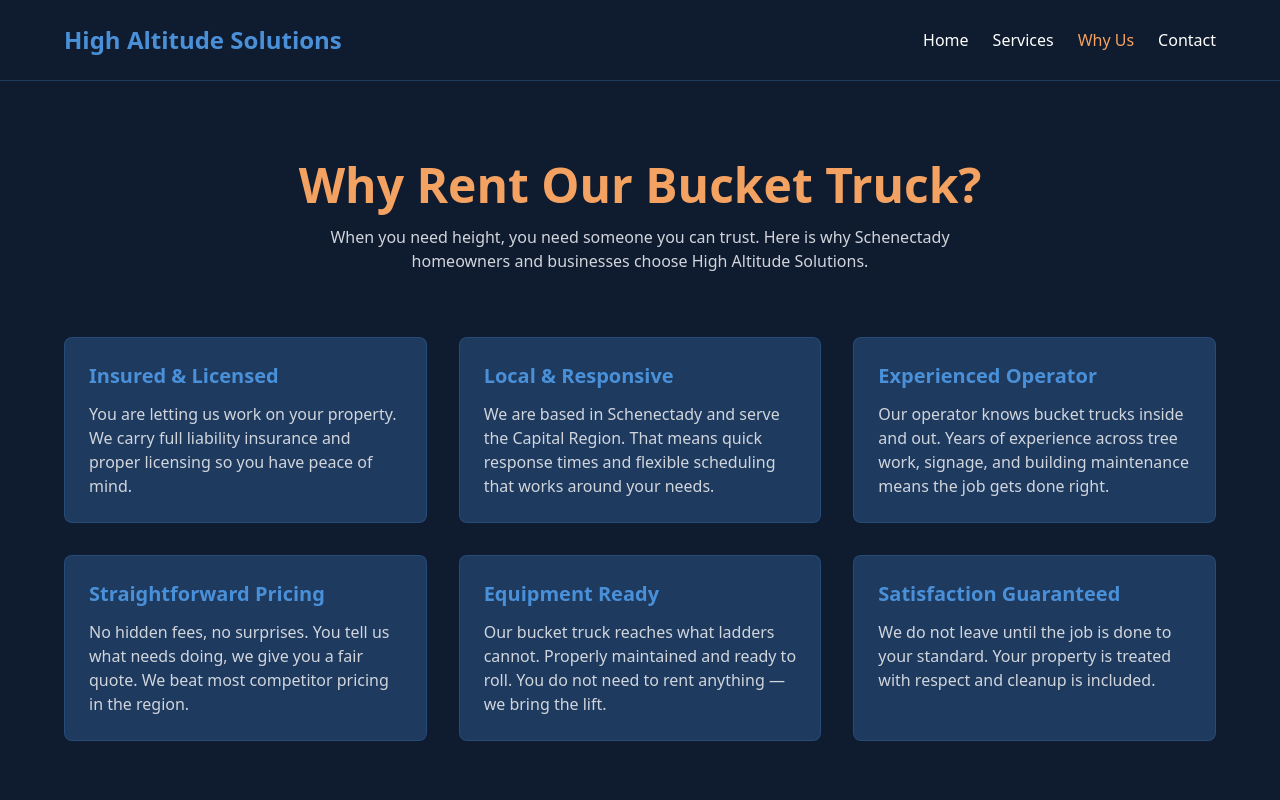
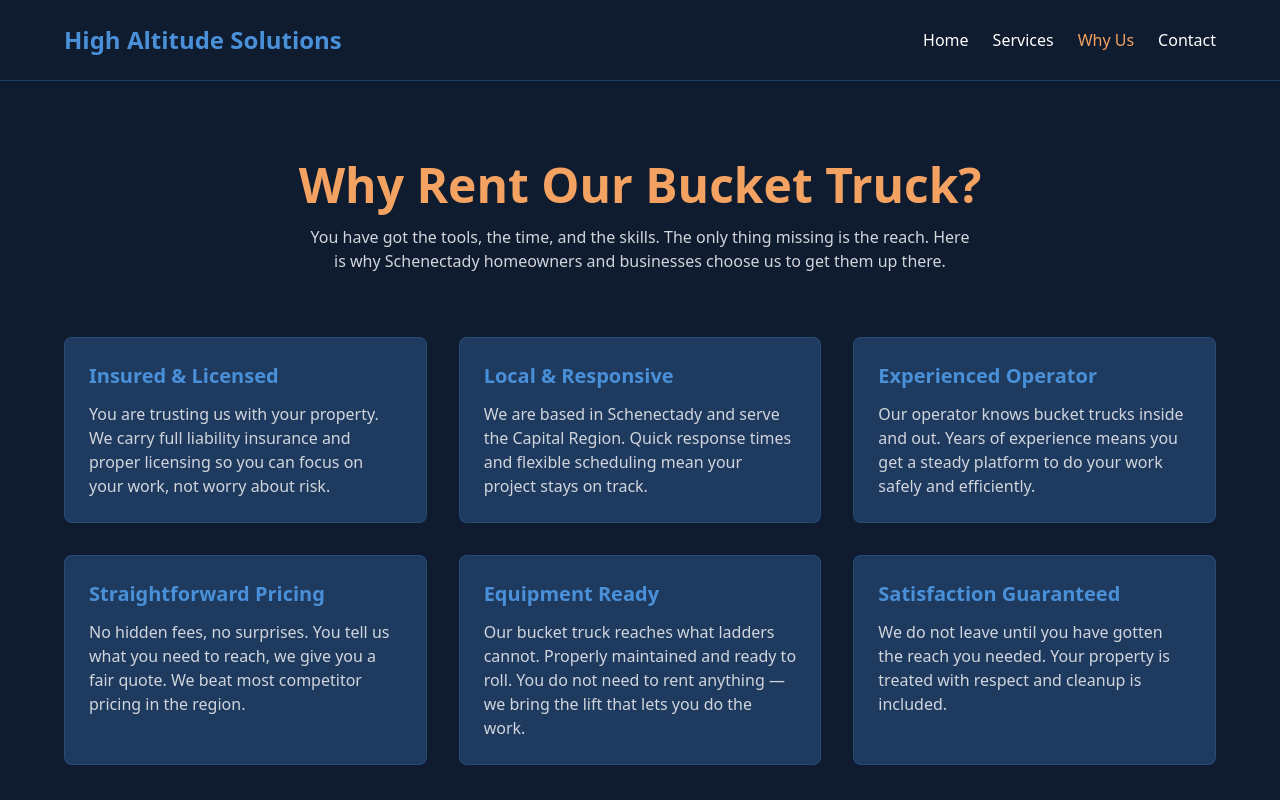
Before and after one commit to absoluteclaw310-arch/high-altitude-solutions, a Next.js app: page /why-us in a window 1280 px wide. Shown: the top 800 px of the page. Built offline with nearby package versions, Linux system fonts and the light colour scheme.

Commit message:
Update copy: client does the work, we provide the reach

```diff
--- a/src/app/page.tsx
+++ b/src/app/page.tsx
@@ -23,7 +23,7 @@
             Bucket Truck & Operator for Hire
           </p>
           <p className="text-lg md:text-xl mb-8 text-gray-300 max-w-2xl mx-auto">
-            Got work that is too high to reach? We bring the truck, the operator, and the lift so you can get your chores done. No ladder needed.
+            You have got work that needs doing, but it is too high to reach. We bring the bucket truck and operator so you can finally get it done. Your project, your way — with the reach you need.
           </p>
           <div className="flex flex-col sm:flex-row gap-4 justify-center">
             <Link
@@ -47,7 +47,7 @@
         <div className="max-w-6xl mx-auto">
           <h2 className="text-3xl md:text-4xl font-bold text-center mb-4 text-brand-accent">Got Heights? We Got You.</h2>
           <p className="text-center text-gray-300 mb-12 max-w-2xl mx-auto">
-            When a ladder is not enough, our bucket truck and operator get you there. You tell us what needs doing — we bring the reach.
+            You have the skills and the motivation. What you do not have is the reach. Hire our bucket truck and operator — we get you to the height so you can do the work yourself.
           </p>
           <div className="grid md:grid-cols-3 gap-8">
             <div className="rounded-lg bg-brand-dark border border-brand-sky/20 overflow-hidden">
@@ -61,7 +61,7 @@
               </div>
               <div className="p-6">
                 <h3 className="text-xl font-bold mb-2 text-brand-sky">Tree Trimming</h3>
-                <p className="text-gray-300">Branches getting out of hand? We trim what you cannot reach. We do not cut trees down — we trim them up.</p>
+                <p className="text-gray-300">Branches getting out of hand? We allow you to trim what you cannot reach. We do not cut trees down — we help you trim them up.</p>
               </div>
             </div>
 
@@ -91,7 +91,7 @@
               </div>
               <div className="p-6">
                 <h3 className="text-xl font-bold mb-2 text-brand-sky">Yearly Maintenance</h3>
-                <p className="text-gray-300">Gutters, facades, windows, roofs — all the yearly upkeep you keep putting off because it is too high. We handle it.</p>
+                <p className="text-gray-300">Gutters, facades, windows, roofs — all the yearly upkeep you have been putting off because it is too high. We give you the reach to finally knock it out.</p>
               </div>
             </div>
           </div>
@@ -103,7 +103,7 @@
         <div className="max-w-3xl mx-auto">
           <h2 className="text-3xl md:text-4xl font-bold mb-4 text-brand-accent">Serving Schenectady & Capital Region</h2>
           <p className="text-xl text-gray-300 mb-8">
-            Residential, commercial, or industrial — if you need height, we are the call to make. Truck and operator ready when you are.
+            Homeowner with a to-do list? Business with a sign project? Whatever you need to reach, we are here to make it possible. Truck and operator ready when you are.
           </p>
           <Link
             href="/contact"
--- a/src/app/services/page.tsx
+++ b/src/app/services/page.tsx
@@ -6,7 +6,7 @@
     {
       image: "/images/tree-trimming.jpg",
       title: "Tree Trimming",
-      description: "Overgrown branches blocking your view or threatening your roof? We bring the bucket truck and operator — you show us what needs trimming. We do not cut trees down; we clean them up.",
+      description: "Overgrown branches blocking your view or threatening your roof? We allow you to trim what you cannot reach. We do not cut trees down; we assist you to clean them up.",
       features: ["High branch trimming", "Deadwood removal", "Canopy shaping", "Storm damage cleanup"]
     },
     {
@@ -49,7 +49,7 @@
         <div className="max-w-6xl mx-auto">
           <h1 className="text-4xl md:text-5xl font-bold text-center mb-4 text-brand-accent">Hire the Truck, Get the Height</h1>
           <p className="text-center text-gray-300 mb-16 max-w-2xl mx-auto">
-            You have the job. We have the lift. Our bucket truck and operator come to you so you can get your high-up work done without breaking out the ladder.
+            You have the skills and the motivation — you just lack the reach. Our bucket truck and operator come to you so you can finally get your high-up work done.
           </p>
 
           <div className="grid md:grid-cols-2 gap-8">
--- a/src/app/why-us/page.tsx
+++ b/src/app/why-us/page.tsx
@@ -4,27 +4,27 @@
   const reasons = [
     {
       title: "Insured \u0026 Licensed",
-      description: "You are letting us work on your property. We carry full liability insurance and proper licensing so you have peace of mind."
+      description: "You are trusting us with your property. We carry full liability insurance and proper licensing so you can focus on your work, not worry about risk."
     },
     {
       title: "Local \u0026 Responsive",
-      description: "We are based in Schenectady and serve the Capital Region. That means quick response times and flexible scheduling that works around your needs."
+      description: "We are based in Schenectady and serve the Capital Region. Quick response times and flexible scheduling mean your project stays on track."
     },
     {
       title: "Experienced Operator",
-      description: "Our operator knows bucket trucks inside and out. Years of experience across tree work, signage, and building maintenance means the job gets done right."
+      description: "Our operator knows bucket trucks inside and out. Years of experience means you get a steady platform to do your work safely and efficiently."
     },
     {
       title: "Straightforward Pricing",
-      description: "No hidden fees, no surprises. You tell us what needs doing, we give you a fair quote. We beat most competitor pricing in the region."
+      description: "No hidden fees, no surprises. You tell us what you need to reach, we give you a fair quote. We beat most competitor pricing in the region."
     },
     {
       title: "Equipment Ready",
-      description: "Our bucket truck reaches what ladders cannot. Properly maintained and ready to roll. You do not need to rent anything — we bring the lift."
+      description: "Our bucket truck reaches what ladders cannot. Properly maintained and ready to roll. You do not need to rent anything — we bring the lift that lets you do the work."
     },
     {
       title: "Satisfaction Guaranteed",
-      description: "We do not leave until the job is done to your standard. Your property is treated with respect and cleanup is included."
+      description: "We do not leave until you have gotten the reach you needed. Your property is treated with respect and cleanup is included."
     }
   ];
 
@@ -46,7 +46,7 @@
         <div className="max-w-6xl mx-auto">
           <h1 className="text-4xl md:text-5xl font-bold text-center mb-4 text-brand-accent">Why Rent Our Bucket Truck?</h1>
           <p className="text-center text-gray-300 mb-16 max-w-2xl mx-auto">
-            When you need height, you need someone you can trust. Here is why Schenectady homeowners and businesses choose High Altitude Solutions.
+            You have got the tools, the time, and the skills. The only thing missing is the reach. Here is why Schenectady homeowners and businesses choose us to get them up there.
           </p>
 
           <div className="grid md:grid-cols-2 lg:grid-cols-3 gap-8">
@@ -63,7 +63,7 @@
       <section className="py-16 px-4 bg-brand-blue">
         <div className="max-w-3xl mx-auto text-center">
           <h2 className="text-3xl font-bold mb-4">Let Us Help You Get It Done</h2>
-          <p className="text-gray-300 mb-8">Ready to knock out that high-up work? Get in touch for a free quote.</p>
+          <p className="text-gray-300 mb-8">Ready to finally reach that project? Get in touch for a free quote.</p>
           <Link
             href="/contact"
             className="inline-block px-8 py-4 bg-brand-accent text-brand-dark font-bold rounded-lg hover:bg-white transition-colors"
```
